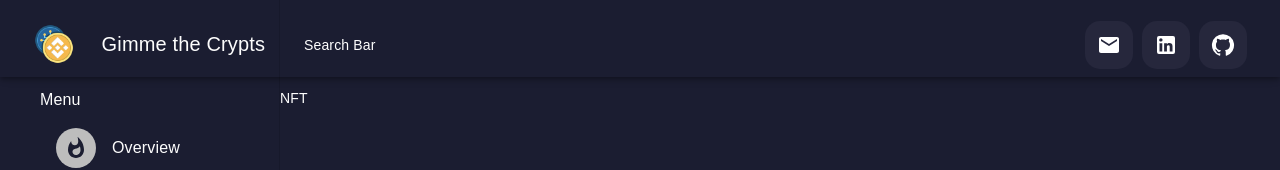
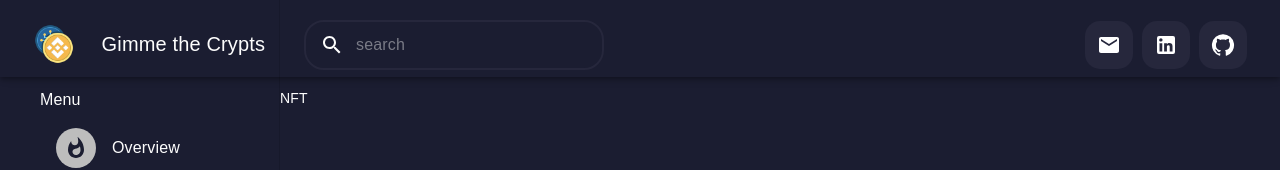
Before and after one commit to tinenhao/gimme-the-crypts, a React (Create React App) app: page /nft in a window 1280 px wide. Shown: the top 170 px of the page. Built offline with nearby package versions, Linux system fonts and the light colour scheme; a web font is replaced by a local one.

Commit message:
completed search bar design

```diff
--- a/package.json
+++ b/package.json
@@ -6,6 +6,7 @@
     "@emotion/react": "^11.9.0",
     "@emotion/styled": "^11.8.1",
     "@material-ui/core": "^4.12.4",
+    "@material-ui/lab": "^4.0.0-alpha.61",
     "@mui/icons-material": "^5.6.2",
     "@mui/material": "^5.6.2",
     "@mui/styled-engine": "npm:@mui/styled-engine-sc@latest",
--- a/src/components/UI/atoms/SideButton.tsx
+++ b/src/components/UI/atoms/SideButton.tsx
@@ -6,7 +6,6 @@ import {
   LinkedIn as LinkedInIcon,
 } from '@mui/icons-material'
 import Tooltip from '../../template/Tooltip'
-import { stepClasses } from '@mui/material'
 
 interface Prop {
   type: 'email' | 'linkedin' | 'github'
--- a/src/components/UI/molecules/SearchBar.tsx
+++ b/src/components/UI/molecules/SearchBar.tsx
@@ -1,7 +1,66 @@
 import React from 'react'
+import {
+  makeStyles,
+  Theme,
+  Box,
+  InputAdornment,
+  TextField,
+} from '@material-ui/core'
+import { Search as SearchIcon } from '@mui/icons-material'
+import { Autocomplete } from '@material-ui/lab'
+
+const useStyles = makeStyles((theme: Theme) => ({
+  main: {
+    '& .MuiTextField-root': {
+      height: '50px',
+      width: '300px',
+      '& .MuiOutlinedInput-root': {
+        borderRadius: '20px',
+        padding: '6px 16px',
+      },
+    },
+    '& .MuiOutlinedInput-notchedOutline': {
+      borderWidth: 2,
+      borderColor: theme.palette.background.paper,
+    },
+  },
+  textfield: {
+    '& .MuiButtonBase-root.MuiAutocomplete-clearIndicator': {
+      color: theme.palette.text.primary,
+    },
+  },
+}))
 
 function SearchBar() {
-  return <div>Search Bar</div>
+  const classes = useStyles()
+  const coins = ['Bitcoin', 'Ethereum']
+
+  return (
+    <Box>
+      <Autocomplete
+        clearOnBlur
+        freeSolo
+        options={coins}
+        className={classes.main}
+        renderInput={(params) => (
+          <TextField
+            {...params}
+            variant="outlined"
+            placeholder="search"
+            className={classes.textfield}
+            InputProps={{
+              ...params.InputProps,
+              startAdornment: (
+                <InputAdornment position="start">
+                  <SearchIcon />
+                </InputAdornment>
+              ),
+            }}
+          />
+        )}
+      />
+    </Box>
+  )
 }
 
 export default SearchBar
```
Also changed, not shown: 1 other file (tests, documents, lock files or other folders).
